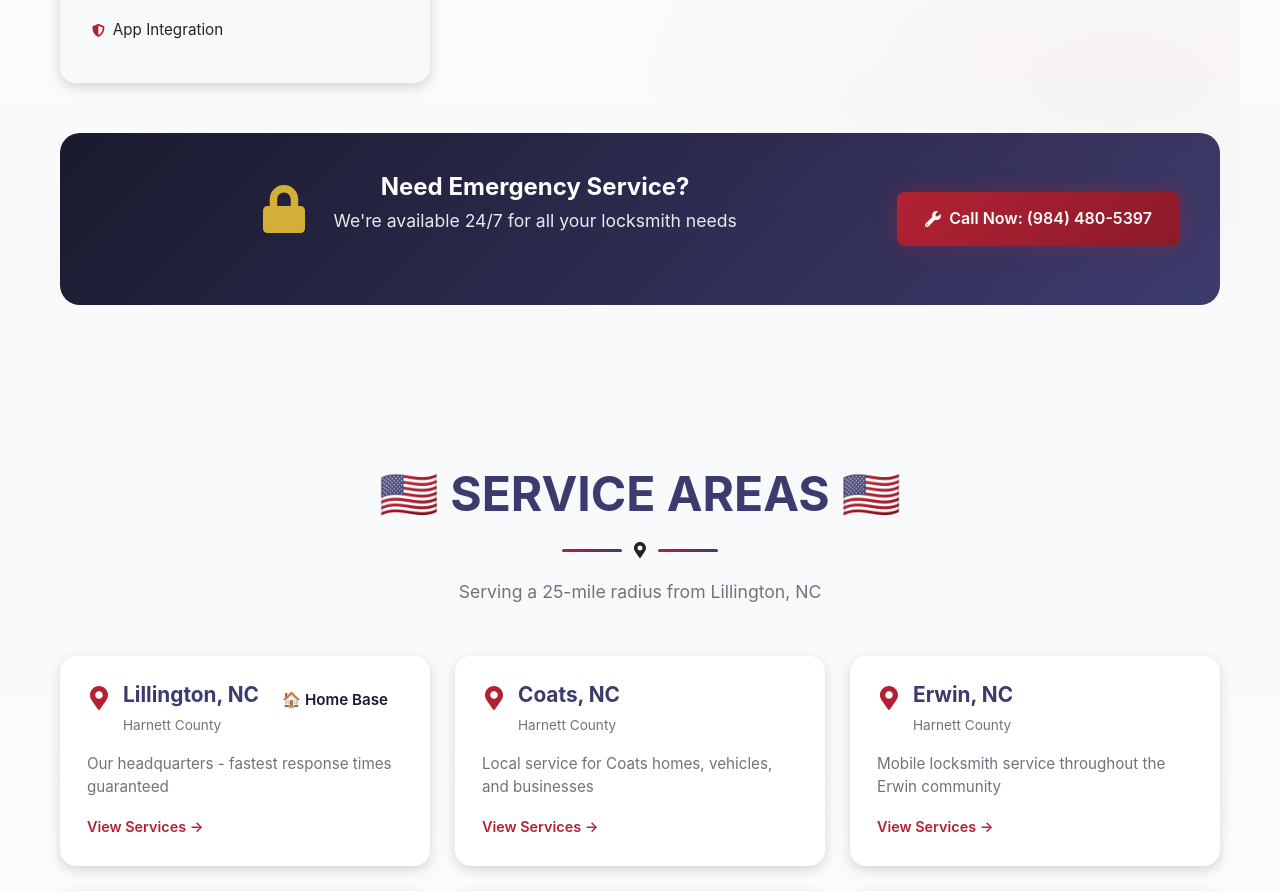
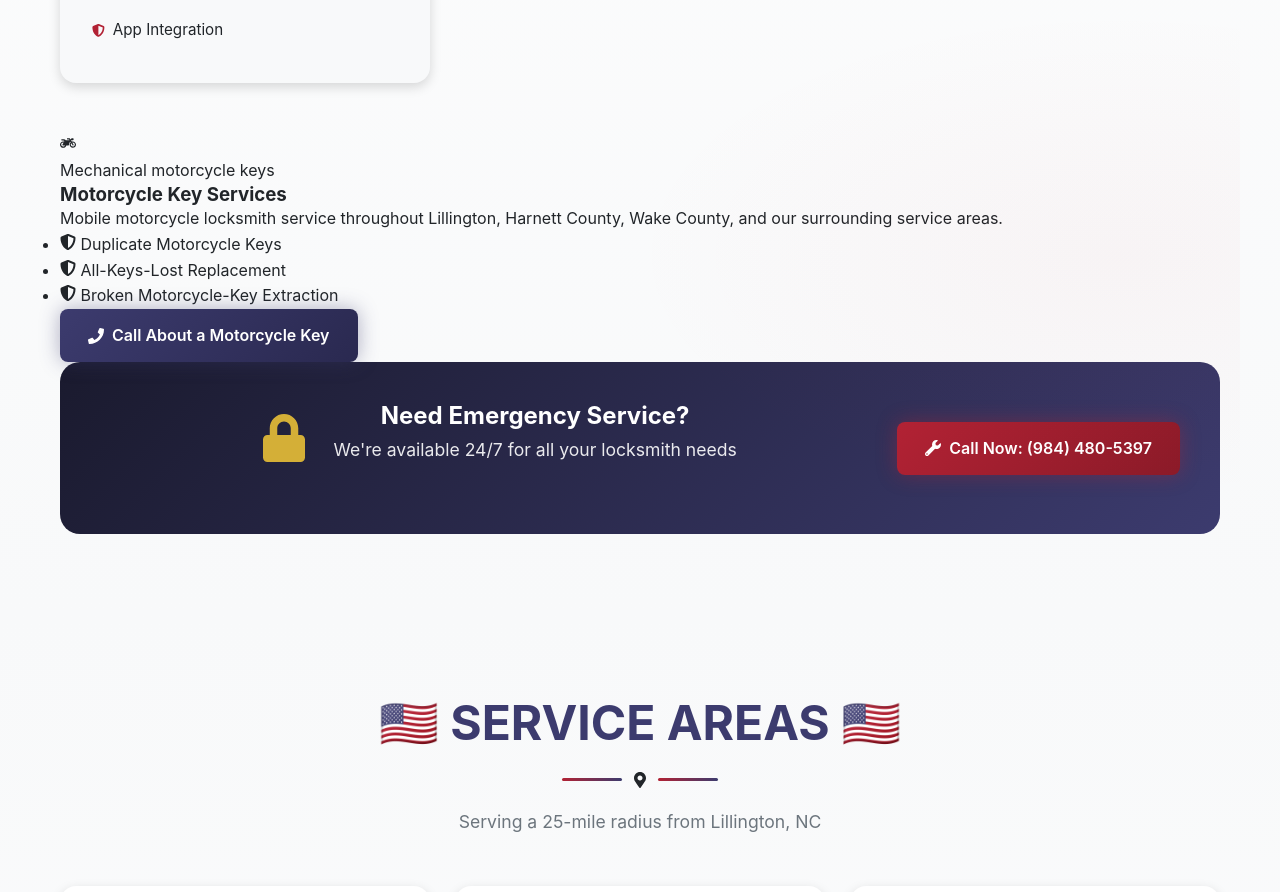
Before and after one commit to Definitely-Ai/Goodlocksmith, a React (Vite) app: page / in a window 1280 px wide. Shown: the part 3480-4372 px from the top of the page. Built offline with nearby package versions, Linux system fonts and the light colour scheme.

Commit message:
Add motorcycle key services section

```diff
--- a/src/components/Services.jsx
+++ b/src/components/Services.jsx
@@ -1,5 +1,5 @@
 import { motion } from 'framer-motion';
-import { FaHome, FaCar, FaBuilding, FaMobileAlt, FaKey, FaLock, FaShieldAlt, FaWrench } from 'react-icons/fa';
+import { FaHome, FaCar, FaBuilding, FaMobileAlt, FaKey, FaLock, FaShieldAlt, FaWrench, FaMotorcycle, FaPhone } from 'react-icons/fa';
 import './Services.css';
 
 const Services = () => {
@@ -98,6 +98,31 @@ const Services = () => {
                     ))}
                 </motion.div>
 
+                <motion.section
+                    className="motorcycle-services"
+                    initial={{ opacity: 0, y: 20 }}
+                    whileInView={{ opacity: 1, y: 0 }}
+                    transition={{ duration: 0.5 }}
+                    viewport={{ once: true }}
+                >
+                    <div className="motorcycle-heading">
+                        <div className="motorcycle-icon"><FaMotorcycle /></div>
+                        <div>
+                            <span className="motorcycle-eyebrow">Mechanical motorcycle keys</span>
+                            <h3>Motorcycle Key Services</h3>
+                            <p>Mobile motorcycle locksmith service throughout Lillington, Harnett County, Wake County, and our surrounding service areas.</p>
+                        </div>
+                    </div>
+                    <ul className="motorcycle-features">
+                        <li><FaShieldAlt /> Duplicate Motorcycle Keys</li>
+                        <li><FaShieldAlt /> All-Keys-Lost Replacement</li>
+                        <li><FaShieldAlt /> Broken Motorcycle-Key Extraction</li>
+                    </ul>
+                    <a href="tel:984-480-5397" className="btn btn-secondary">
+                        <FaPhone /> Call About a Motorcycle Key
+                    </a>
+                </motion.section>
+
                 <motion.div
                     className="services-cta"
                     initial={{ opacity: 0, y: 20 }}
```
